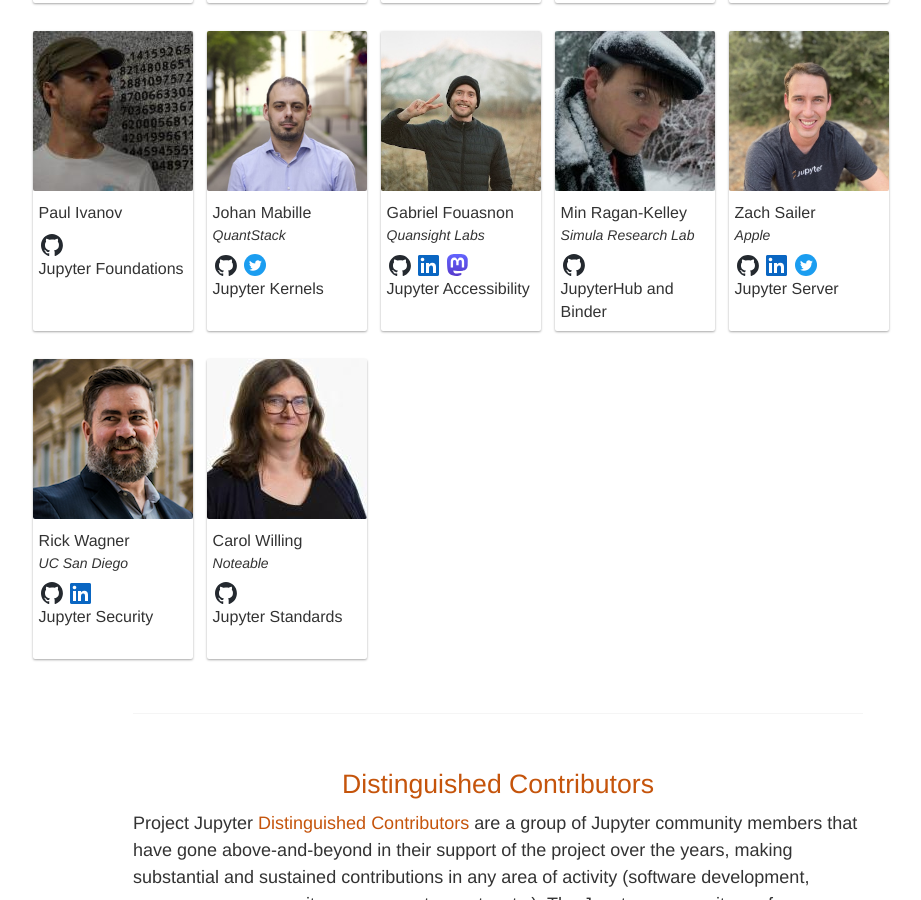
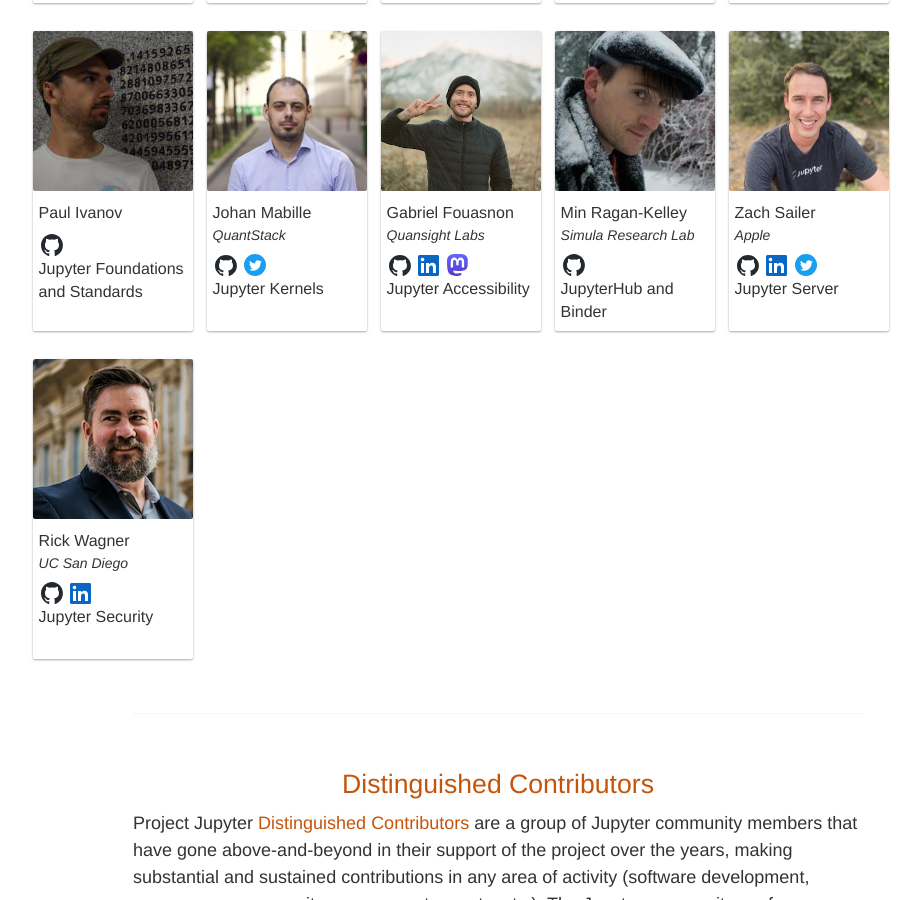
Before and after one commit to jupyter/jupyter.github.io, a Jekyll site: the page built from about.html, in a window 1280 px wide and 900 px high, scrolled down 2229 px. Shown: the whole window, without its empty margins (142-1063 px from the left). Built offline with Jekyll 4.4.1, drawn with Linux system fonts in a browser that asks for light colours; comment, search, counter and statistics services are not loaded.

Commit message:
Remove Carol Willing from current SSC after merging standards/foundations subprojects (#747)

```diff
--- a/about.html
+++ b/about.html
@@ -389,7 +389,7 @@
   - name: Paul Ivanov
     photo: PaulIvanov.jpeg
     gh_handle: ivanov
-    subproject: Jupyter Foundations
+    subproject: Jupyter Foundations and Standards
   - name: Johan Mabille
     photo: Johan_Mabille.jpg
     affiliation: QuantStack
@@ -421,11 +421,6 @@
     linkedin: https://www.linkedin.com/in/rpwagner
     gh_handle: rpwagner
     subproject: Jupyter Security
-  - name: Carol Willing
-    photo: CarolWilling.jpeg
-    affiliation: Noteable
-    gh_handle: willingc
-    subproject: Jupyter Standards
 
 trademark_subcomittee:
   - name: Brian Granger
```
